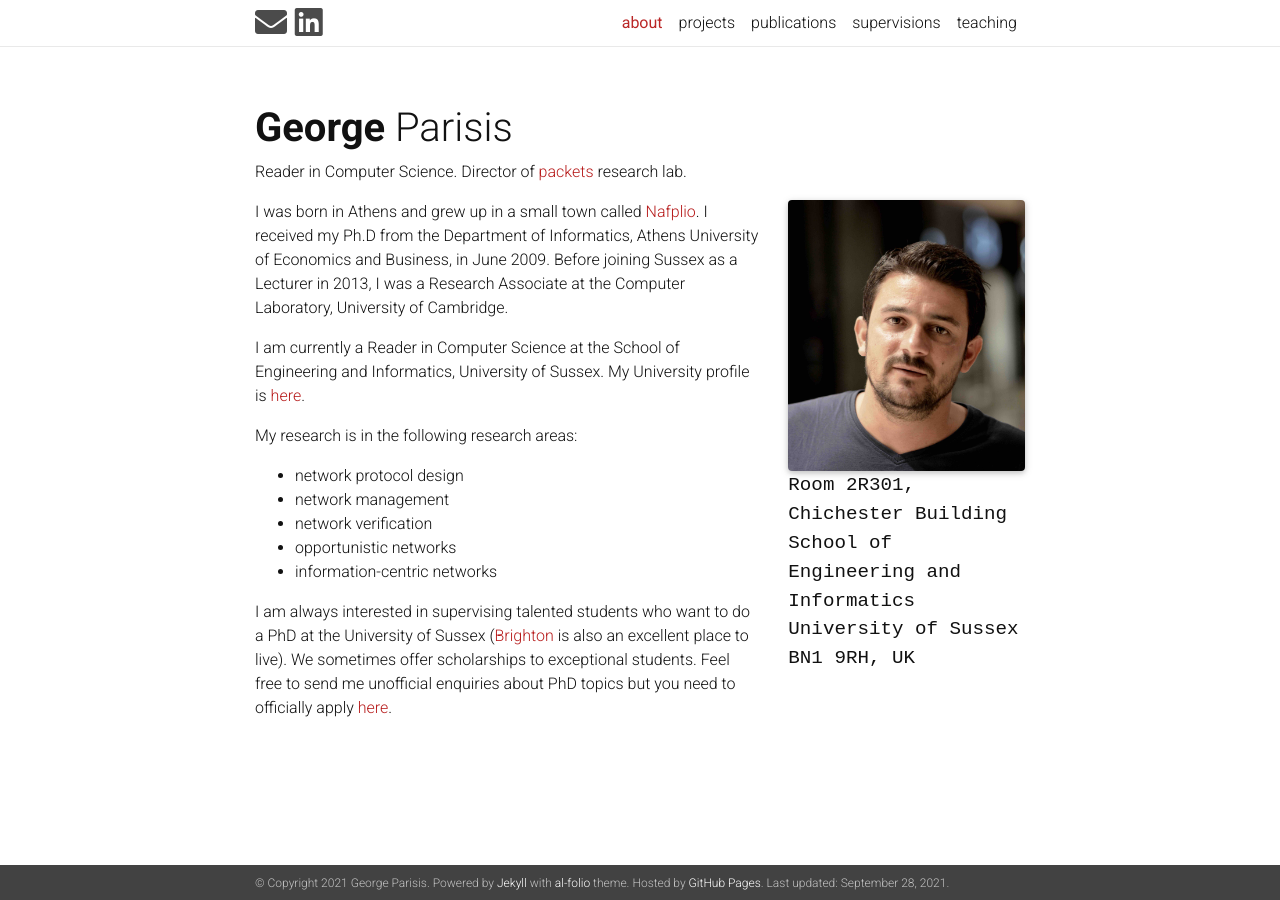
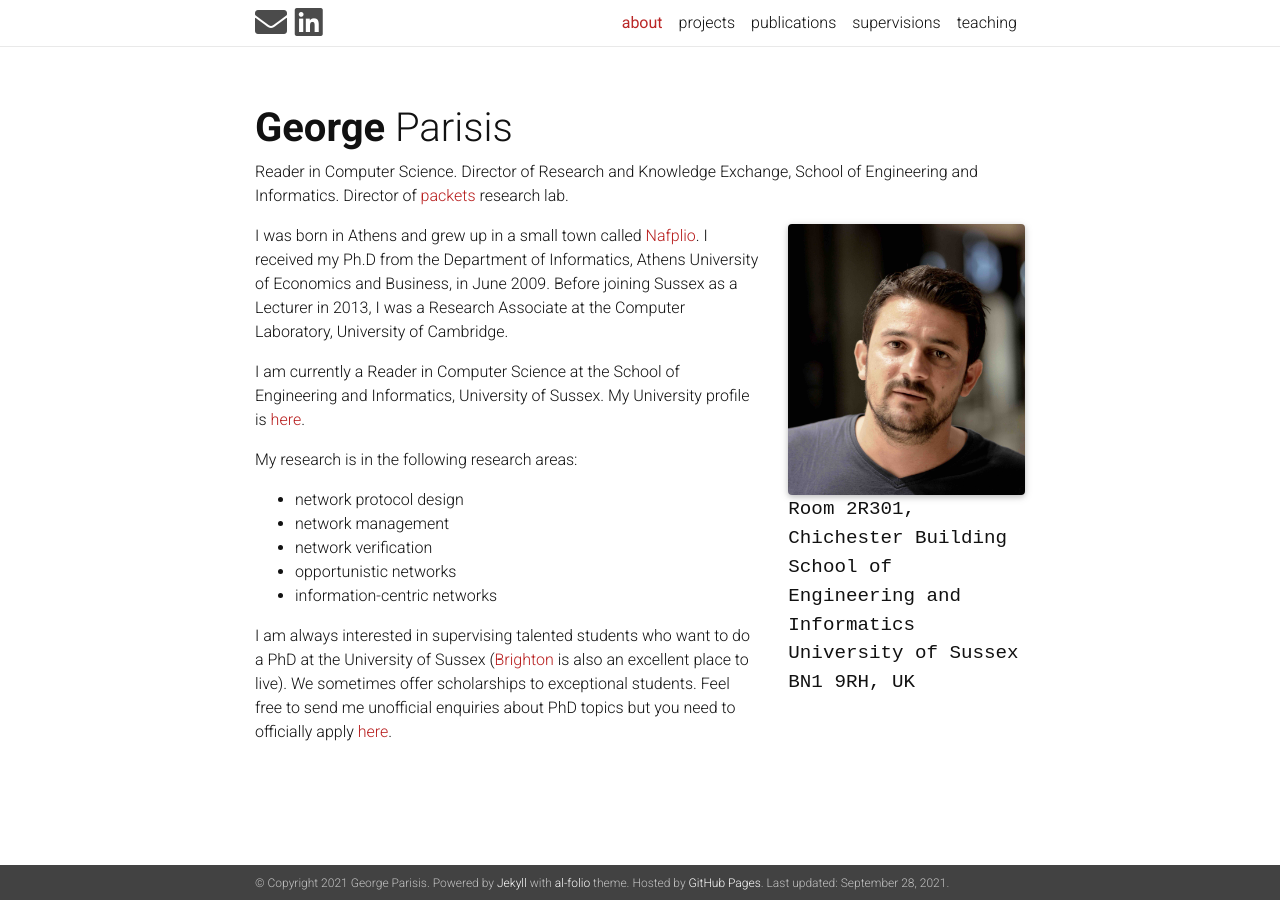
Before and after one commit to georgeparisis/georgeparisis.github.io, a Jekyll site: the page built from _pages/about.md, in a window 1280 px wide. Built offline with Jekyll 4.4.1, drawn with Linux system fonts in a browser that asks for light colours; nearby versions of some CDN libraries; a style sheet for code colours, icons or effects is not loaded.

Commit message:
updated role at Sussex

```diff
--- a/_pages/about.md
+++ b/_pages/about.md
@@ -2,7 +2,7 @@
 layout: about
 title: about
 permalink: /
-description: Reader in Computer Science. Director of <a href="https://packets-lab.github.io/" target="_blank">packets</a> research lab.
+description: Reader in Computer Science. Director of Research and Knowledge Exchange, School of Engineering and Informatics. Director of <a href="https://packets-lab.github.io/" target="_blank">packets</a> research lab.
 
 profile:
   align: right
```
